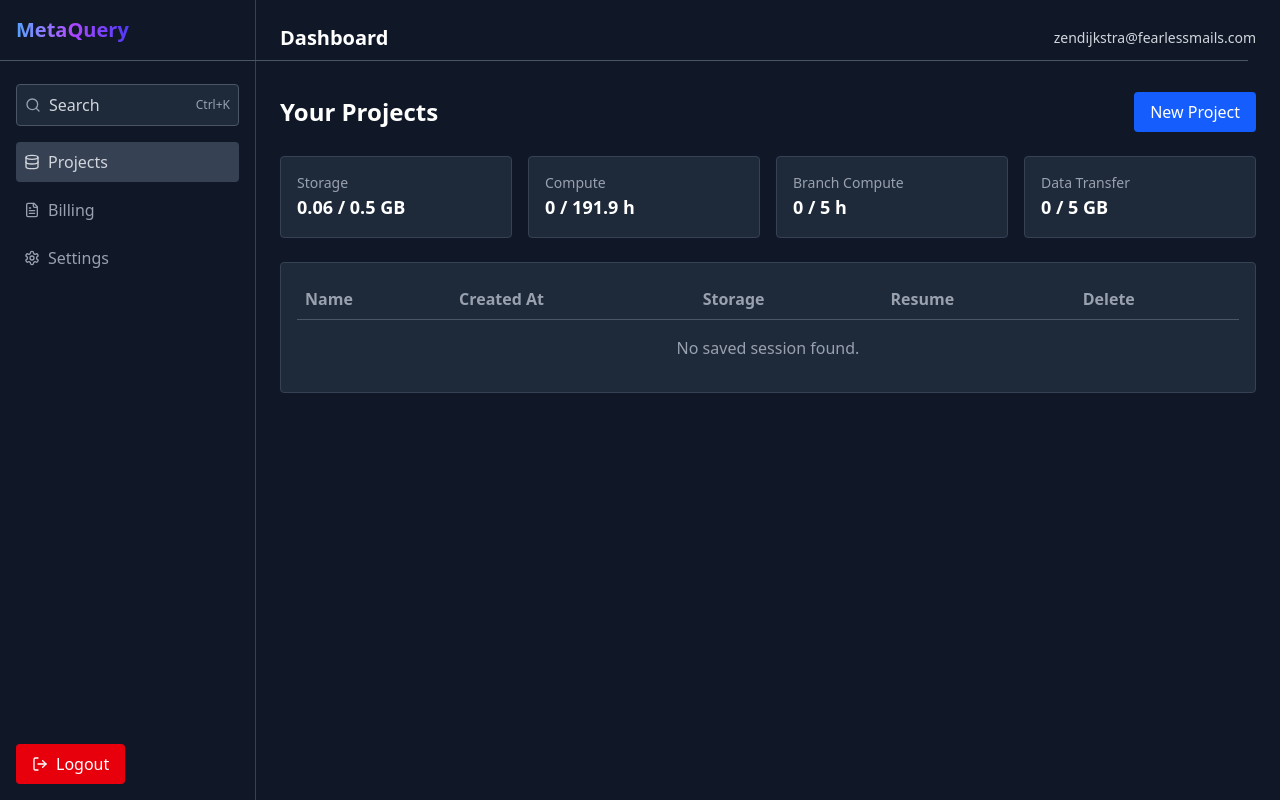
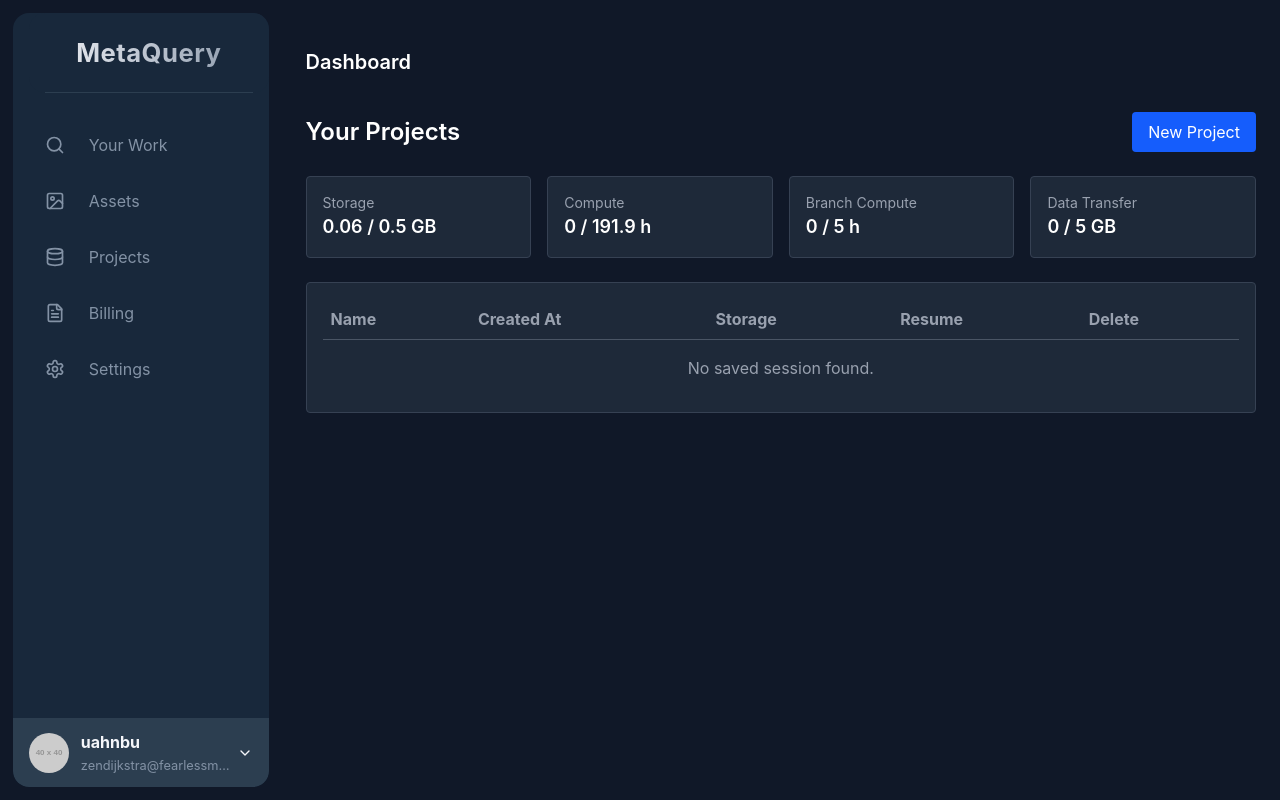
Before and after one commit to newTest0321/MetaQuery, a Next.js app in the folder frontend/: page /dashboard in a window 1280 px wide. Built offline with nearby package versions, Linux system fonts and the light colour scheme.

Commit message:
add dashboard ui

```diff
--- a/frontend/src/app/dashboard/page.js
+++ b/frontend/src/app/dashboard/page.js
@@ -1,20 +1,31 @@
 "use client";
 
-import React, { useState, useEffect } from "react";
-import { Search, Database, Settings, FileText, Trash2, LogOut } from "lucide-react";
+import React, { useState, useEffect, useRef } from "react";
+import { Search, Database, Settings, FileText, Trash2, LogOut, Image, PinIcon, ChevronDown, X } from "lucide-react";
 import { useRouter } from "next/navigation";
 import Link from "next/link";
+import "../../styles/Sidebar.css";
 
 const userEmail = "zendijkstra@fearlessmails.com";
+const username = "uahnbu"; // Variable for username as requested
 
 export default function Dashboard() {
   const [savedSessions, setSavedSessions] = useState([]);
+  const [profileExpanded, setProfileExpanded] = useState(false);
+  const [searchMode, setSearchMode] = useState(false);
+  const searchInputRef = useRef(null);
   const router = useRouter();
 
   useEffect(() => {
     const sessions = JSON.parse(localStorage.getItem("savedSessions")) || [];
     setSavedSessions(sessions);
   }, []);
+
+  useEffect(() => {
+    if (searchMode && searchInputRef.current) {
+      searchInputRef.current.focus();
+    }
+  }, [searchMode]);
 
   const handleResumeSession = (sessionName) => {
     router.push(`/s3-viewer?session=${sessionName}`);
@@ -31,51 +42,135 @@
     router.push("/login");
   };
 
+  const toggleProfile = () => {
+    setProfileExpanded(!profileExpanded);
+  };
+
+  const activateSearchMode = () => {
+    if (!searchMode) {
+      setSearchMode(true);
+    }
+  };
+
+  const deactivateSearchMode = () => {
+    setSearchMode(false);
+  };
+
+  const handleSearchSubmit = (e) => {
+    if (e.key === 'Enter') {
+      console.log(`Searching for: ${e.target.value}`);
+      // Implement your search functionality here
+      e.target.value = '';
+    }
+  };
+
   return (
     <div className="flex min-h-screen bg-gray-900 text-white">
-      {/* Sidebar */}
-      <aside className="w-64 p-4 border-r border-gray-700">
-        <div className="flex justify-between items-center mb-4">
-          <h1 className="text-xl font-extrabold bg-gradient-to-r from-blue-400 via-purple-500 to-indigo-600 bg-clip-text text-transparent">
-            MetaQuery
-          </h1>
+      {/* Simplified Static Sidebar */}
+      <div id="nav-bar" className={searchMode ? 'search-mode' : ''}>
+        <div id="nav-header">
+          <Link href="/" className="logo-link">
+            <h1 id="nav-title">MetaQuery</h1>
+          </Link>
+          <hr />
         </div>
-        <hr className="border-gray-600 mb-4 w-[calc(100vw-2rem)] absolute left-0" />
-        <nav className="mt-10">
-          <button className="w-full flex items-center gap-2 bg-gray-800 p-2 rounded border border-gray-600 hover:bg-gray-700">
-            <Search size={16} className="text-gray-400" />
-            <span className="text-gray-300 flex-1 text-left">Search</span>
-            <span className="text-xs text-gray-400">Ctrl+K</span>
-          </button>
-          <ul className="space-y-2 mt-4">
-            <li className="flex items-center gap-2 text-gray-300 p-2 bg-gray-700 rounded">
-              <Database size={16} /> Projects
-            </li>
-            <li className="flex items-center gap-2 text-gray-400 p-2 hover:bg-gray-700 rounded">
-              <FileText size={16} /> Billing
-            </li>
-            <li className="flex items-center gap-2 text-gray-400 p-2 hover:bg-gray-700 rounded">
-              <Settings size={16} /> Settings
-            </li>
-          </ul>
-        </nav>
-        {/* Logout Button */}
-        <button
-          onClick={handleLogout}
-          className="absolute bottom-4 left-4 flex items-center gap-2 bg-red-600 px-4 py-2 rounded text-white hover:bg-red-500">
-          <LogOut size={16} />
-          Logout
-        </button>
-      </aside>
+
+        <div id="nav-content">
+          <div
+            className={`nav-button search-bar ${searchMode ? 'search-bar-active' : ''}`}
+            onClick={activateSearchMode}
+          >
+            <div className="icon">
+              <Search size={20} />
+            </div>
+            <span>Your Work</span>
+            <input
+              ref={searchInputRef}
+              type="text"
+              className="search-input"
+              placeholder="Search..."
+              onKeyDown={handleSearchSubmit}
+              onClick={(e) => e.stopPropagation()}
+            />
+            <div
+              className="search-cancel"
+              onClick={(e) => {
+                e.stopPropagation();
+                deactivateSearchMode();
+              }}
+            >
+              <X size={16} />
+            </div>
+          </div>
+
+          <div className="nav-button">
+            <div className="icon">
+              <Image size={20} />
+            </div>
+            <span>Assets</span>
+          </div>
+
+
+          <div className="nav-button">
+            <div className="icon">
+              <Database size={20} />
+            </div>
+            <span>Projects</span>
+          </div>
+
+          <div className="nav-button">
+            <div className="icon">
+              <FileText size={20} />
+            </div>
+            <span>Billing</span>
+          </div>
+
+          <div className="nav-button">
+            <div className="icon">
+              <Settings size={20} />
+            </div>
+            <span>Settings</span>
+          </div>
+        </div>
+
+        <div id="nav-footer">
+          <div className="nav-footer-header" onClick={toggleProfile}>
+            <div className="profile-container">
+              <div className="user-avatar">
+                <img src="https://placehold.co/40x40" alt="User avatar" />
+              </div>
+              <div className="user-info">
+                <div className="username">{username}</div>
+                <div className="user-role">{userEmail}</div>
+              </div>
+            </div>
+            <div className={`arrow-icon ${profileExpanded ? 'arrow-down' : ''}`}>
+              <ChevronDown size={16} />
+            </div>
+          </div>
+
+          <div className={`profile-dropdown ${profileExpanded ? 'expanded' : ''}`}>
+            <div className="user-status">
+
+            </div>
+
+            <button
+              onClick={handleLogout}
+              className="logout-button">
+              <LogOut size={16} />
+              <span>Logout</span>
+            </button>
+          </div>
+        </div>
+      </div>
 
       {/* Main Content */}
-      <main className="flex-1 p-6">
-        <div className="flex justify-between items-center">
+      <main className="flex-1 p-6 ml-[calc(var(--navbar-width)+2vw)]">
+        <div className="flex justify-between items-center dashboard-main">
           <h1 className="text-xl font-semibold">Dashboard</h1>
-          <span className="text-sm text-gray-300">{userEmail}</span>
         </div>
 
-        <div className="flex justify-between items-center mt-10">
+        <div className="flex justify-between items-center mt-10 project-header">
           <h2 className="text-2xl font-semibold">Your Projects</h2>
           <Link href="/session" passHref>
             <button className="bg-blue-600 px-4 py-2 rounded text-white hover:bg-blue-500">
--- /dev/null
+++ b/frontend/src/styles/sidebar.css
@@ -0,0 +1,292 @@
+:root {
+  --background: #9c88ff;
+  --navbar-width: 256px;
+  --navbar-dark-primary: #18283b;
+  --navbar-dark-secondary: #2c3e50;
+  --navbar-light-primary: #f5f6fa;
+  --navbar-light-secondary: #8392a5;
+  --transition-speed: 0.3s;
+}
+
+@import url('https://fonts.googleapis.com/css2?family=Inter:wght@400;500;600;700&display=swap');
+
+html, body {
+  margin: 0;
+  background: var(--background);
+  font-family: 'Inter', sans-serif;
+}
+
+#nav-bar {
+  position: absolute;
+  left: 1vw;
+  top: 1vw;
+  width: var(--navbar-width);
+  height: calc(100% - 2vw);
+  background: var(--navbar-dark-primary);
+  border-radius: 16px;
+  display: flex;
+  flex-direction: column;
+  color: var(--navbar-light-primary);
+  font-family: 'Inter', sans-serif;
+  overflow: hidden;
+  user-select: none;
+}
+
+#nav-bar hr {
+  margin: 0;
+  position: relative;
+  left: 16px;
+  width: calc(100% - 32px);
+  border: none;
+  border-top: solid 1px var(--navbar-dark-secondary);
+}
+
+#nav-bar a {
+  color: inherit;
+  text-decoration: inherit;
+}
+
+#nav-header {
+  position: relative;
+  width: calc(var(--navbar-width) - 16px);
+  left: 16px;
+  min-height: 80px;
+  background: var(--navbar-dark-primary);
+  border-radius: 16px;
+  z-index: 2;
+  display: flex;
+  align-items: center;
+  justify-content: center; /* Center the logo */
+}
+
+#nav-header hr {
+  position: absolute;
+  bottom: 0;
+}
+
+.logo-link {
+  text-align: center;
+  width: 100%;
+  cursor: pointer;
+}
+
+#nav-title {
+  font-size: 1.6rem;
+  font-weight: 700;
+  letter-spacing: 0.5px;
+  background-clip: text;
+  -webkit-background-clip: text;
+  background-image: linear-gradient(to right, #f5f6fa, #8392a5);
+  color: transparent;
+  margin: 0 auto;
+  font-family: 'Inter', sans-serif;
+}
+
+#nav-content {
+  flex: 1;
+  width: var(--navbar-width);
+  background: var(--navbar-dark-primary);
+  overflow-y: auto;
+  padding-top: 20px;
+}
+
+#nav-content::-webkit-scrollbar {
+  width: 8px;
+  height: 8px;
+}
+
+#nav-content::-webkit-scrollbar-thumb {
+  border-radius: 99px;
+  background-color: #D62929;
+}
+
+.nav-button {
+  position: relative;
+  margin: 8px 16px;
+  padding: 12px 16px;
+  display: flex;
+  align-items: center;
+  color: var(--navbar-light-secondary);
+  cursor: pointer;
+  transition: all var(--transition-speed);
+  border-radius: 8px 0 0 8px;
+  opacity: 1;
+  height: auto;
+  overflow: hidden;
+}
+
+.nav-button:hover {
+  color: var(--navbar-light-primary);
+  background-color: rgba(255, 255, 255, 0.1);
+}
+
+.nav-button.active {
+  color: var(--navbar-light-primary);
+  background-color: rgba(255, 255, 255, 0.1);
+}
+
+.nav-button .icon {
+  min-width: 32px;
+  text-align: center;
+  margin-right: 12px;
+}
+
+/* Search mode styles */
+.search-mode .nav-button:not(.search-bar) {
+  height: 0;
+  margin: 0 16px;
+  padding: 0 16px;
+  opacity: 0;
+  pointer-events: none;
+}
+
+.search-bar {
+  transition: all var(--transition-speed);
+}
+
+.search-bar-active {
+  background-color: rgba(255, 255, 255, 0.1);
+  border: 1px solid var(--navbar-light-secondary);
+}
+
+.search-input {
+  background: transparent;
+  border: none;
+  outline: none;
+  color: var(--navbar-light-primary);
+  width: 100%;
+  font-size: 14px;
+  padding: 0;
+  margin-left: 8px;
+  display: none;
+  font-family: 'Inter', sans-serif;
+}
+
+.search-bar-active .search-input {
+  display: block;
+}
+
+.search-bar-active span {
+  display: none;
+}
+
+.search-cancel {
+  margin-left: auto;
+  color: var(--navbar-light-secondary);
+  cursor: pointer;
+  display: none;
+}
+
+.search-bar-active .search-cancel {
+  display: block;
+}
+
+#nav-footer {
+  background: var(--navbar-dark-secondary);
+  border-radius: 0 0 16px 16px;
+  overflow: hidden;
+  transition: height var(--transition-speed);
+}
+
+.nav-footer-header {
+  display: flex;
+  align-items: center;
+  justify-content: space-between;
+  padding: 12px 16px;
+  cursor: pointer;
+}
+
+.profile-container {
+  display: flex;
+  align-items: center;
+  flex: 1;
+}
+
+.user-avatar {
+  width: 40px;
+  height: 40px;
+  border-radius: 50%;
+  overflow: hidden;
+  margin-right: 12px;
+}
+
+.user-avatar img {
+  width: 100%;
+  height: 100%;
+  object-fit: cover;
+}
+
+.user-info {
+  flex: 1;
+}
+
+.username {
+  font-weight: bold;
+  margin-bottom: 2px;
+}
+
+.user-role {
+  color: var(--navbar-light-secondary);
+  font-size: 0.8rem;
+  white-space: nowrap;
+  overflow: hidden;
+  text-overflow: ellipsis;
+  max-width: 150px;
+}
+
+.arrow-icon {
+  transition: transform var(--transition-speed);
+}
+
+.arrow-down {
+  transform: rotate(180deg);
+}
+
+.profile-dropdown {
+  height: 0;
+  overflow: hidden;
+  transition: height var(--transition-speed);
+  padding: 0 16px;
+}
+
+.profile-dropdown.expanded {
+  height: 100px; /* Adjust based on content */
+  padding-bottom: 16px;
+}
+
+.user-status {
+  color: var(--navbar-light-secondary);
+  font-size: 0.8rem;
+  padding: 8px 0;
+  border-top: 1px solid rgba(255, 255, 255, 0.1);
+  margin-top: 8px;
+}
+
+.logout-button {
+  width: 100%;
+  background-color: #e74c3c;
+  color: white;
+  border: none;
+  border-radius: 8px;
+  padding: 8px 0;
+  margin-top: 8px;
+  cursor: pointer;
+  display: flex;
+  align-items: center;
+  justify-content: center;
+  gap: 8px;
+  transition: background-color var(--transition-speed);
+}
+
+.logout-button:hover {
+  background-color: #c0392b;
+}
+
+/* Main content adjustments */
+.dashboard-main {
+  margin-top: 24px;
+}
+
+.project-header {
+  margin-top: 36px;
+}
```
